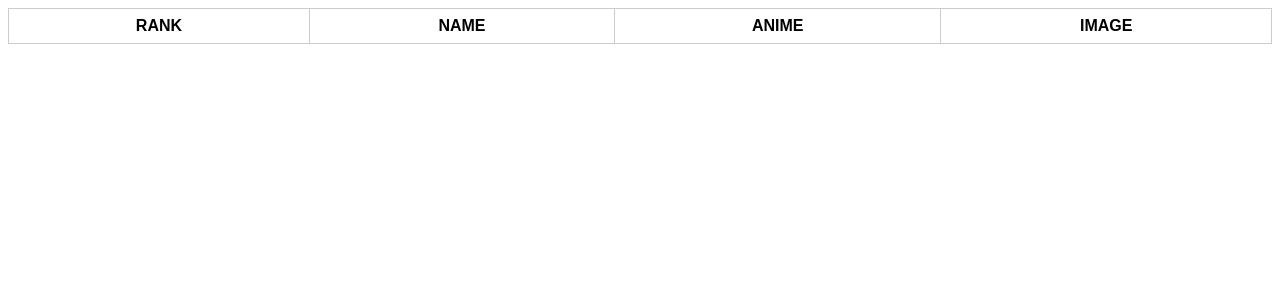
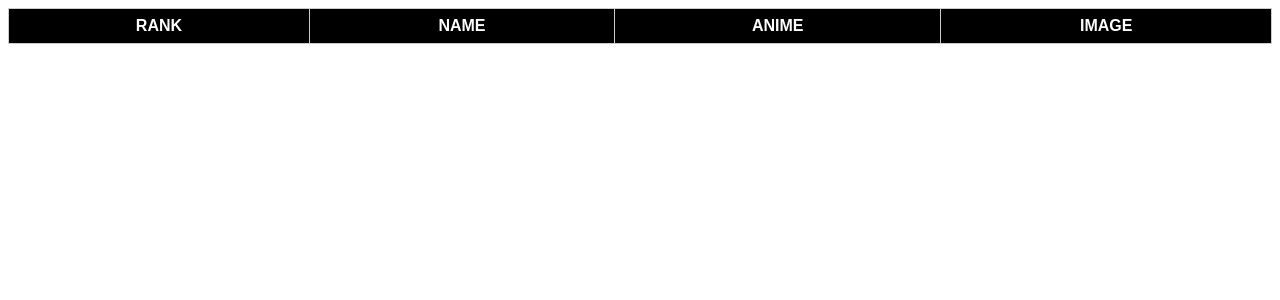
Before and after one commit to Chubbyman2/waifu-list-api, a Flask app: template templates/index.html in a window 1280 px wide. Shown: the top 300 px of the page. Run offline with Flask 2, Linux system fonts and the light colour scheme; the template is opened without the code that fills it, so the values that code supplies are empty.

Commit message:
Small change

```diff
--- a/static/style.css
+++ b/static/style.css
@@ -10,6 +10,11 @@
     padding: 8px;
 }
 
+.waifu-table thead tr th {
+    background-color: black;
+    color: white;
+}
+
 .waifu-table th {
     font-weight: bold;
     text-transform: uppercase;
@@ -20,11 +25,6 @@
     background-color: #dddddd;
 }
 
-.waifu-table tr:hover {
-    background-color: black;
-    color: white;
-}
-
 .waifu-table tr td {
     text-align: center;
 }
```
